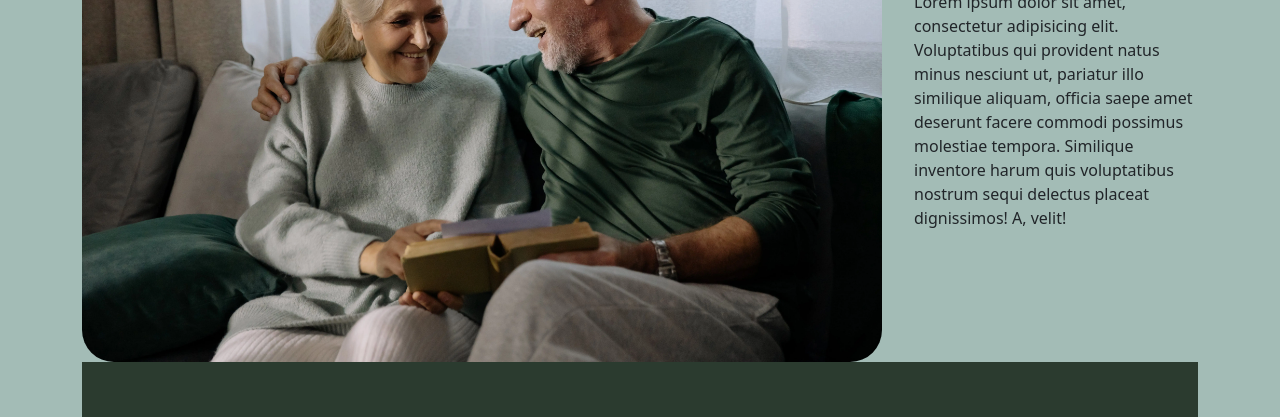
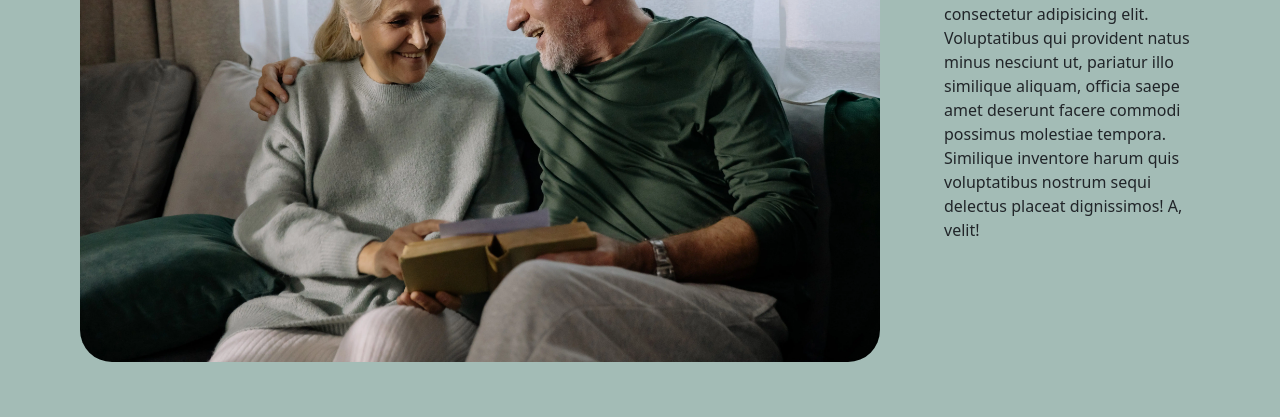
Before and after one commit to BorisESL/GeriatricKines, a plain HTML site: page index.html in a window 1280 px wide. Shown: the part 258-675 px from the top of the page. Drawn offline with nearby package versions, Linux system fonts and the light colour scheme.

Commit message:
arreglo banner

```diff
--- a/css/estilos.css
+++ b/css/estilos.css
@@ -11,7 +11,7 @@ header {
     align-items: center;
     height: 90vh;
     justify-content: space-between;
-    gap: 2rem;
+    gap: 4rem;
 }
 
 
@@ -27,7 +27,9 @@ img {
 .inicio {
     display: flex;
     align-items: center;
-    gap: 2rem;
+    gap: 4rem;
+    margin: 80px;
+
 
 }
 
@@ -36,6 +38,7 @@ img {
     display: flex;
     justify-content: center;
     align-items: center;
+
 }
 
 .banner-index h1 {
--- a/index.html
+++ b/index.html
@@ -56,13 +56,13 @@
       <section class="banner-index">
         <h1>GERIATRIC KINES</h1>
       </section>
-      <header class="container">
+      <header>
         <main>
           <section class="inicio">
             <div>
               <img src="./imagenes/inicio.webp" alt="">
              </div>
-            <div>
+            <div class="principal">
               <h2>Geriatric Kines</h2>
               <p>Lorem ipsum dolor sit amet, consectetur adipisicing elit. Voluptatibus qui provident natus minus nesciunt ut, pariatur illo similique aliquam, officia saepe amet deserunt facere commodi possimus molestiae tempora. Similique inventore harum quis voluptatibus nostrum sequi delectus placeat dignissimos! A, velit!</p>
             </div>
```
